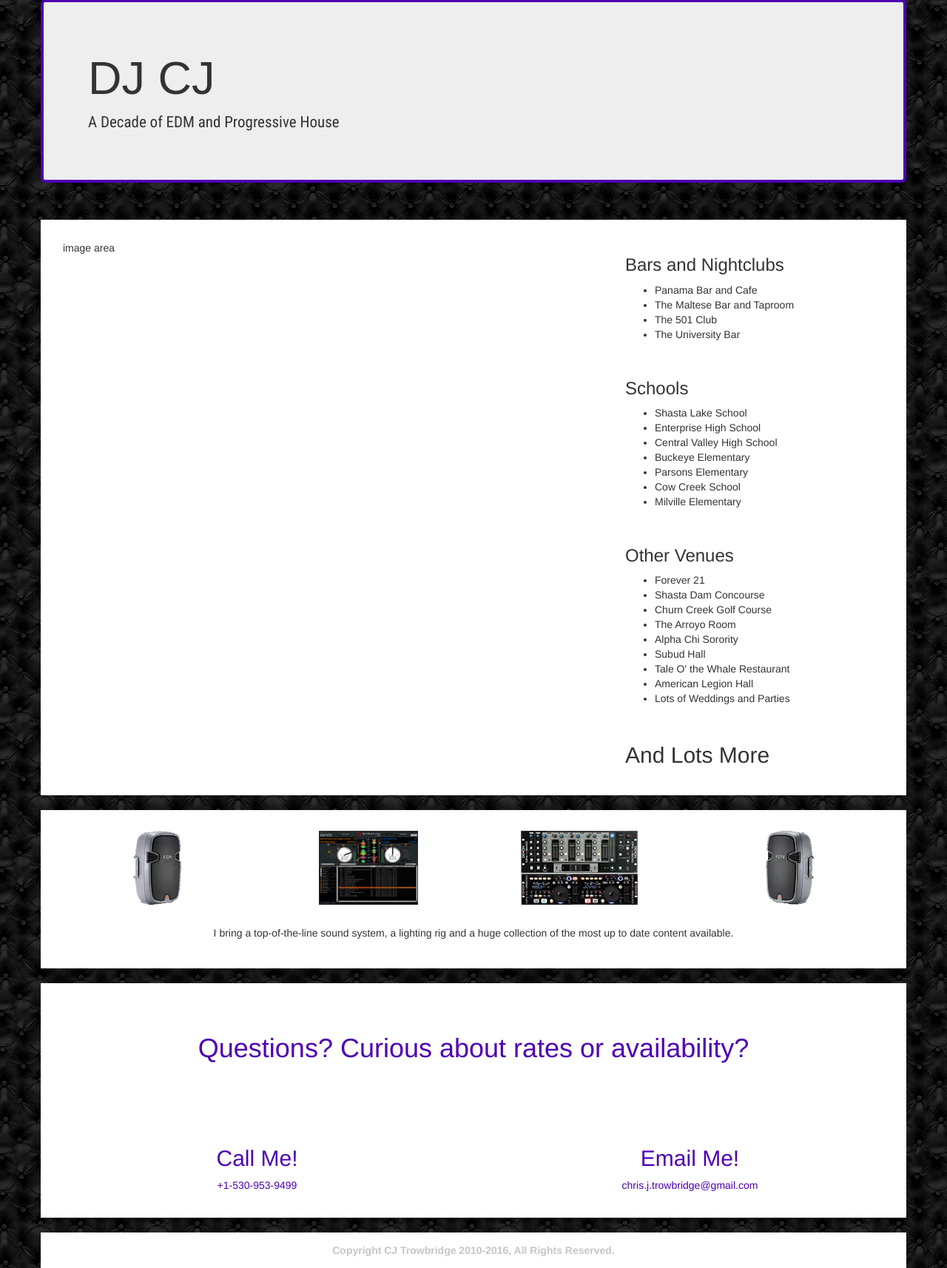
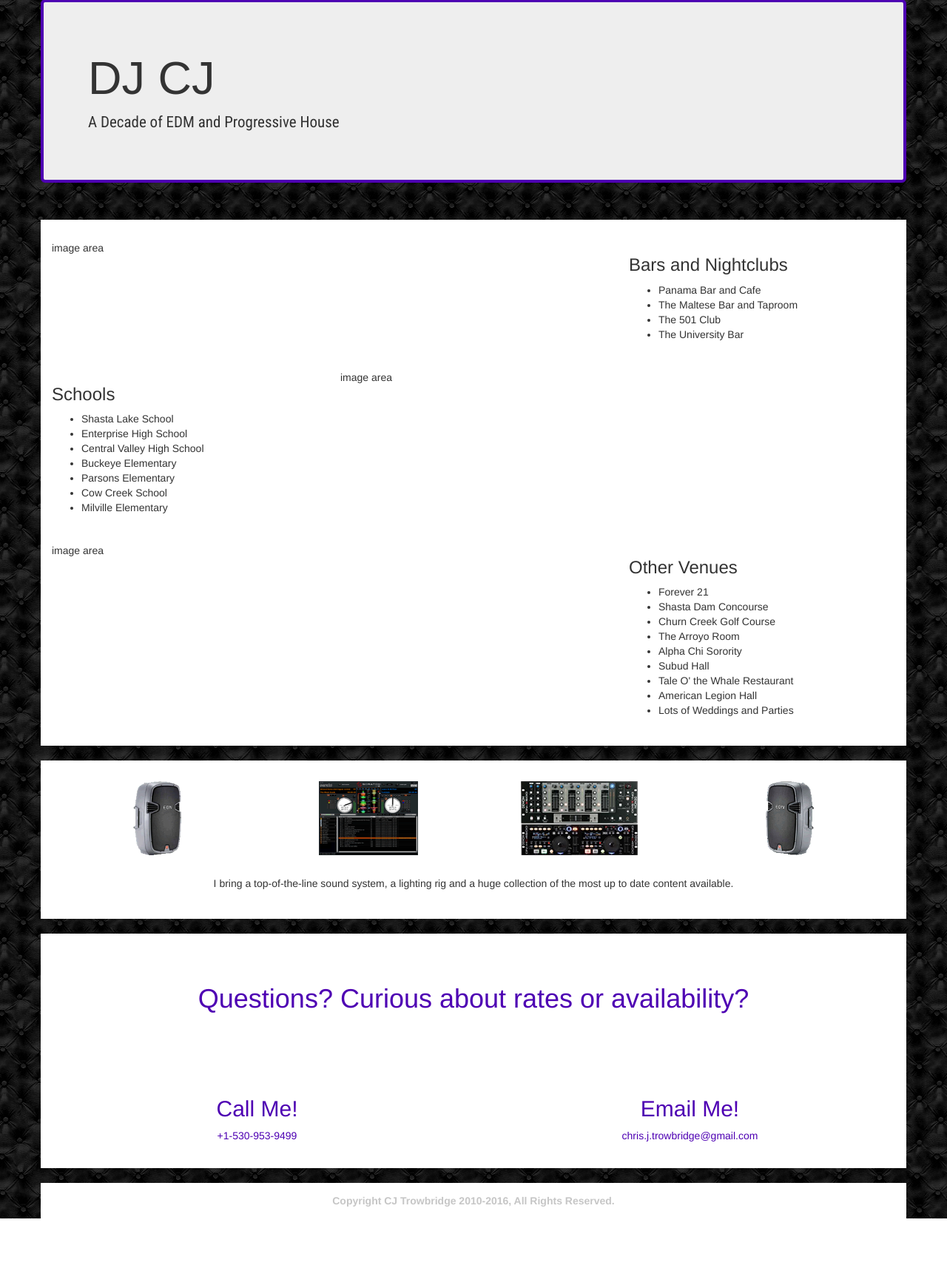
Before and after one commit to cjtrowbridge/dj-cj.com, a PHP site: page / in a window 1280 px wide. Shown: the part 21-1735 px from the top of the page at 74% size. After the commit the page ends 1668 px from the top, so only its background shows below. Run offline with PHP 8.4, Linux system fonts and the light colour scheme; some libraries are stand-ins or nearby versions; some web fonts are replaced.

Commit message:
Update index.php

```diff
--- a/index.php
+++ b/index.php
@@ -36,6 +36,7 @@
 		<div class="container">
 			<div class="row">
 				<div class="col-xs-12">
+					<div class="row">
 						<div class="col-xs-12 col-md-8">
 							image area
 						</div>
@@ -46,7 +47,11 @@
 								<li>The Maltese Bar and Taproom</li>
 								<li>The 501 Club</li>
 								<li>The University Bar</li>
-						</ul><br>
+							</ul>
+						</div>
+					</div>
+					<div class="row">
+						<div class="col-xs-12 col-md-4">
 							<h3>Schools</h3>
 							<ul>
 								<li>Shasta Lake School</li>
@@ -56,7 +61,17 @@
 								<li>Parsons Elementary</li>
 								<li>Cow Creek School</li>
 								<li>Milville Elementary</li>
-						</ul><br>
+							</ul>
+						</div>
+						<div class="col-xs-12 col-md-8">
+							image area
+						</div>
+					</div>
+					<div class="row">
+						<div class="col-xs-12 col-md-8">
+							image area
+						</div>
+						<div class="col-xs-12 col-md-4">
 							<h3>Other Venues</h3>
 							<ul>
 								<li>Forever 21</li>
@@ -68,8 +83,8 @@
 								<li>Tale O' the Whale Restaurant</li>
 								<li>American Legion Hall</li>
 								<li>Lots of Weddings and Parties</li>
-						</ul><br>
-						<h2>And Lots More</h2>
+							</ul>
+						</div>
 					</div>
 				</div>
 			</div>
```
Lines whose indentation alone changed are shown as unchanged.
